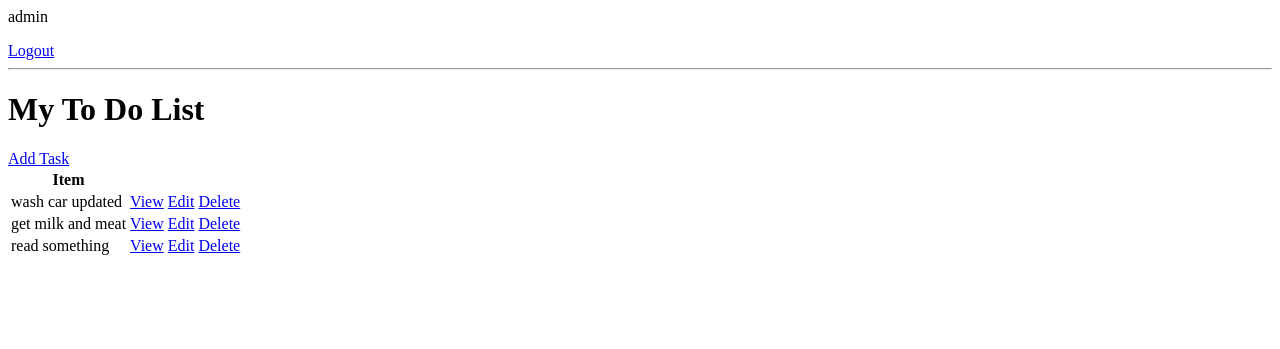
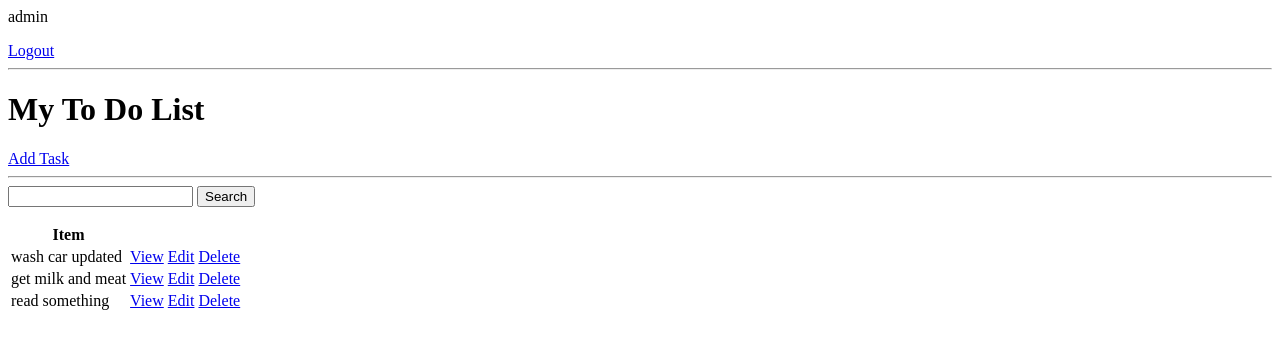
Before and after one commit to alex-njuguna/To-Do-List-App-with-Django, a Django app: page / in a window 1280 px wide. Shown: the top 349 px of the page. Run offline with Django 4.2, Linux system fonts and the light colour scheme; a user stored in the database is signed in; data comes from the database, SQL or seed files in the repository.

Commit message:
search fields

```diff
--- a/todo_list/base/templates/base/task_list.html
+++ b/todo_list/base/templates/base/task_list.html
@@ -8,6 +8,13 @@
 <hr>
 <h1>My To Do List</h1>
 <a href="{%url 'task-create'%}">Add Task</a>
+<hr>
+
+<form action="get">
+    {%csrf_token%}
+    <input type="text" name="search-area" value="{{search_input}}">
+    <input type="submit" value="Search">
+</form>
 
 <table>
     <tr>
--- a/todo_list/base/views.py
+++ b/todo_list/base/views.py
@@ -48,6 +48,13 @@ class TaskList(LoginRequiredMixin, ListView):
         context = super().get_context_data(**kwargs)
         context['tasks'] = context['tasks'].filter(user=self.request.user)
         context['count'] = context['tasks'].filter(complete=False).count()
+
+        search_input = self.request.GET.get('search-area') or ''
+        if search_input:
+            context['tasks'] = context['tasks'].filter(
+                title__icontains=search_input)
+
+        context['search_input'] = search_input
         return context
 
 
```
